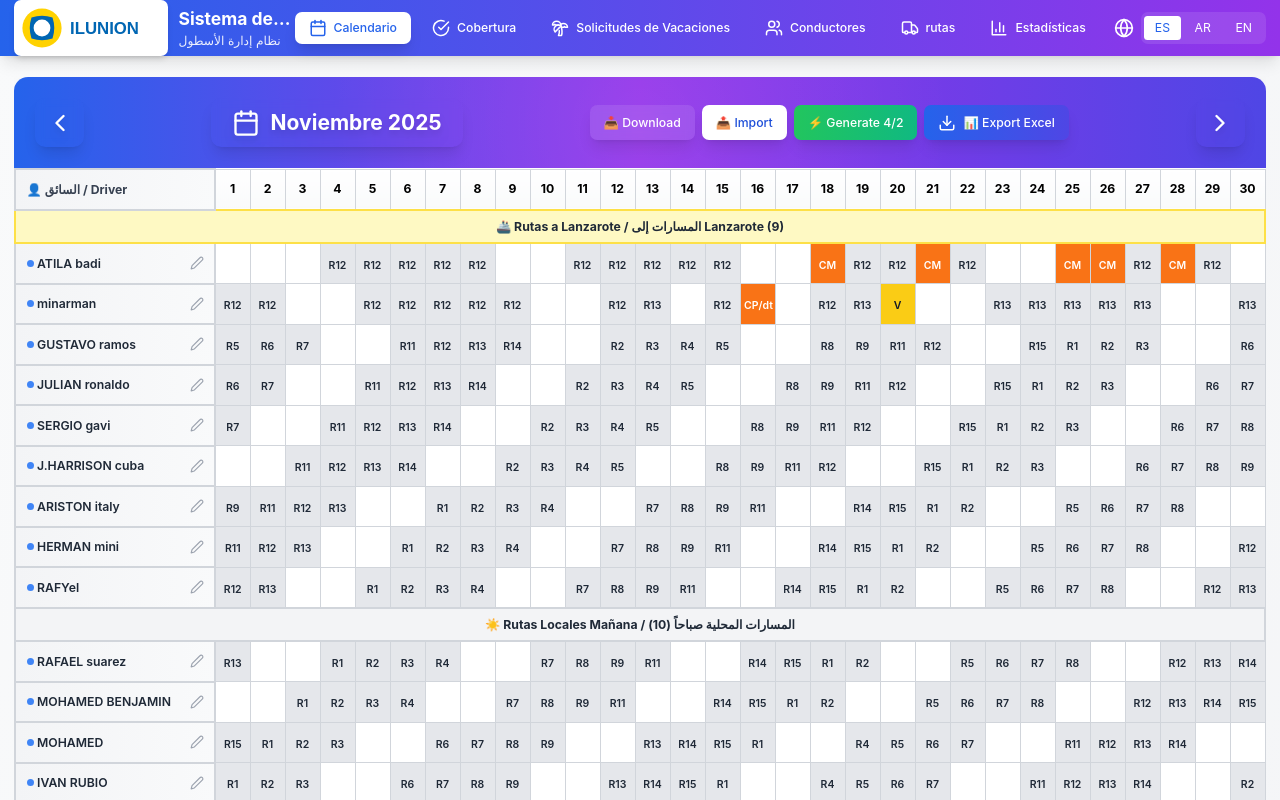
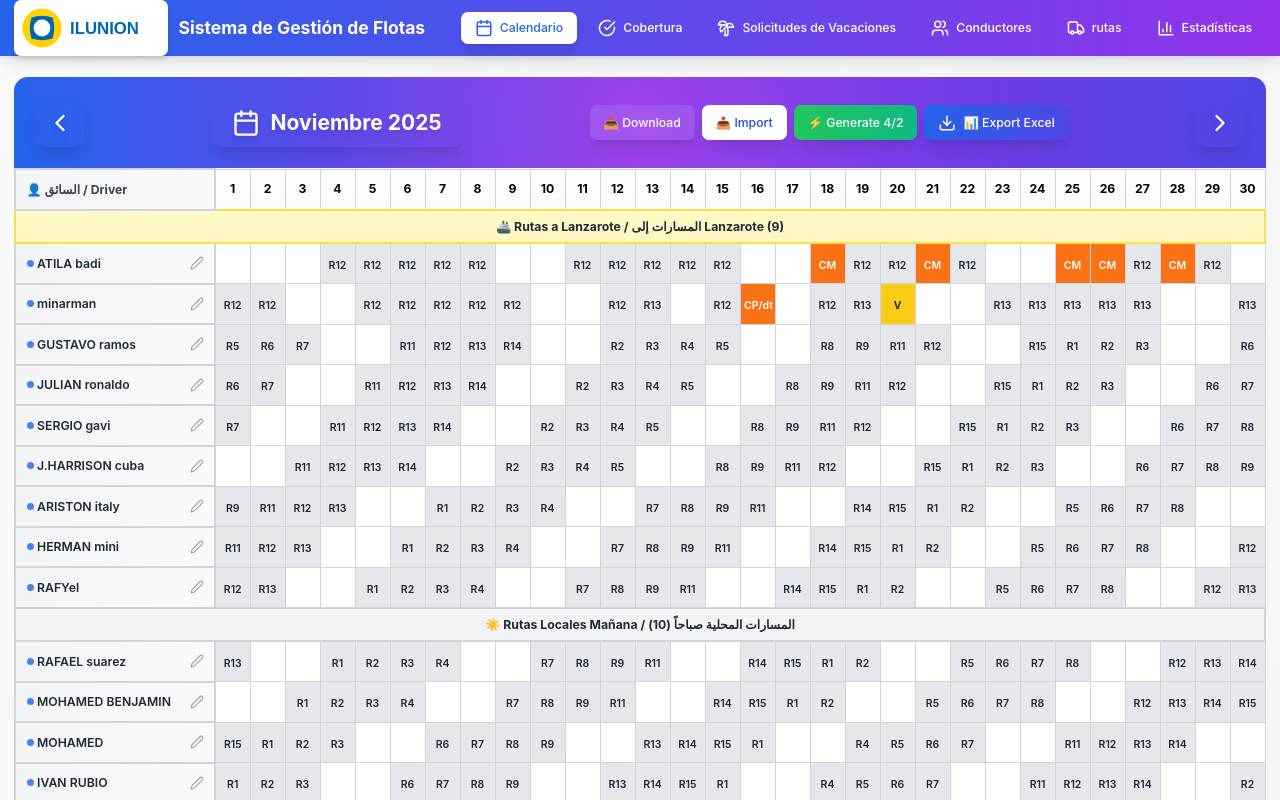
Before and after one commit to zmaimy22/fleet-management, a React (Vite) app: page / in a window 1280 px wide. Shown: the top 800 px of the page. Built offline with nearby package versions, Linux system fonts and the light colour scheme.

Commit message:
تغيير الموقع إلى الإسبانية فقط - Switch to Spanish only

```diff
--- a/src/components/Navbar.jsx
+++ b/src/components/Navbar.jsx
@@ -1,9 +1,9 @@
 import React, { useState } from 'react';
-import { Truck, Users, Calendar, BarChart3, Settings, Globe, CheckCircle, Palmtree, Menu, X } from 'lucide-react';
+import { Truck, Users, Calendar, BarChart3, Settings, CheckCircle, Palmtree, Menu, X } from 'lucide-react';
 import { useLanguage } from '../hooks/useLanguage.jsx';
 
 const Navbar = ({ activeTab, setActiveTab }) => {
-  const { language, changeLanguage, t } = useLanguage();
+  const { t } = useLanguage();
   const [mobileMenuOpen, setMobileMenuOpen] = useState(false);
 
   const tabs = [
@@ -32,7 +32,6 @@ const Navbar = ({ activeTab, setActiveTab }) => {
             </div>
             <div className="min-w-0">
               <h1 className="text-sm sm:text-xl font-bold text-white truncate">Sistema de Gestión de Flotas</h1>
-              <p className="text-xs sm:text-sm text-white/90 hidden sm:block">نظام إدارة الأسطول</p>
             </div>
           </div>
 
@@ -65,36 +64,6 @@ const Navbar = ({ activeTab, setActiveTab }) => {
             {mobileMenuOpen ? <X size={24} /> : <Menu size={24} />}
           </button>
 
-          {/* Language Selector - Desktop */}
-          <div className="hidden lg:flex items-center gap-2 ml-4">
-            <Globe className="text-white" size={20} />
-            <div className="flex gap-1 bg-white/10 rounded-lg p-1">
-              <button
-                onClick={() => changeLanguage('es')}
-                className={`px-3 py-1 rounded text-sm transition ${
-                  language === 'es' ? 'bg-white text-blue-600' : 'text-white hover:bg-white/20'
-                }`}
-              >
-                ES
-              </button>
-              <button
-                onClick={() => changeLanguage('ar')}
-                className={`px-3 py-1 rounded text-sm transition ${
-                  language === 'ar' ? 'bg-white text-blue-600' : 'text-white hover:bg-white/20'
-                }`}
-              >
-                AR
-              </button>
-              <button
-                onClick={() => changeLanguage('en')}
-                className={`px-3 py-1 rounded text-sm transition ${
-                  language === 'en' ? 'bg-white text-blue-600' : 'text-white hover:bg-white/20'
-                }`}
-              >
-                EN
-              </button>
-            </div>
-          </div>
         </div>
 
         {/* Mobile Navigation Menu */}
@@ -118,37 +87,6 @@ const Navbar = ({ activeTab, setActiveTab }) => {
                   </button>
                 );
               })}
-
-              {/* Language Selector - Mobile */}
-              <div className="flex items-center gap-2 px-4 py-3 mt-2 border-t border-white/20">
-                <Globe className="text-white" size={20} />
-                <div className="flex gap-2 flex-1">
-                  <button
-                    onClick={() => changeLanguage('es')}
-                    className={`flex-1 px-3 py-2 rounded-lg text-sm transition ${
-                      language === 'es' ? 'bg-white text-blue-600' : 'bg-white/10 text-white hover:bg-white/20'
-                    }`}
-                  >
-                    Español
-                  </button>
-                  <button
-                    onClick={() => changeLanguage('ar')}
-                    className={`flex-1 px-3 py-2 rounded-lg text-sm transition ${
-                      language === 'ar' ? 'bg-white text-blue-600' : 'bg-white/10 text-white hover:bg-white/20'
-                    }`}
-                  >
-                    العربية
-                  </button>
-                  <button
-                    onClick={() => changeLanguage('en')}
-                    className={`flex-1 px-3 py-2 rounded-lg text-sm transition ${
-                      language === 'en' ? 'bg-white text-blue-600' : 'bg-white/10 text-white hover:bg-white/20'
-                    }`}
-                  >
-                    English
-                  </button>
-                </div>
-              </div>
             </div>
           </div>
         )}
--- a/src/hooks/useLanguage.jsx
+++ b/src/hooks/useLanguage.jsx
@@ -1,4 +1,4 @@
-import React, { useState, useEffect, createContext, useContext } from 'react';
+import React, { useEffect, createContext, useContext } from 'react';
 import { getTranslation } from '../i18n/translations';
 
 const LanguageContext = createContext();
@@ -12,30 +12,18 @@ export const useLanguage = () => {
 };
 
 export const LanguageProvider = ({ children }) => {
-  const [language, setLanguage] = useState('es'); // Default Spanish
+  const language = 'es'; // Fixed Spanish only
 
   useEffect(() => {
-    const savedLang = localStorage.getItem('appLanguage');
-    if (savedLang && ['es', 'ar', 'en'].includes(savedLang)) {
-      setLanguage(savedLang);
-    }
-    // Set initial direction and language
-    document.documentElement.dir = savedLang === 'ar' ? 'rtl' : 'ltr';
-    document.documentElement.lang = savedLang || 'es';
+    // Set Spanish direction and language
+    document.documentElement.dir = 'ltr';
+    document.documentElement.lang = 'es';
   }, []);
-
-  const changeLanguage = (lang) => {
-    setLanguage(lang);
-    localStorage.setItem('appLanguage', lang);
-    // Update document direction for Arabic
-    document.documentElement.dir = lang === 'ar' ? 'rtl' : 'ltr';
-    document.documentElement.lang = lang;
-  };
 
   const t = (key) => getTranslation(language, key);
 
   return (
-    <LanguageContext.Provider value={{ language, changeLanguage, t }}>
+    <LanguageContext.Provider value={{ language, t }}>
       {children}
     </LanguageContext.Provider>
   );
```
